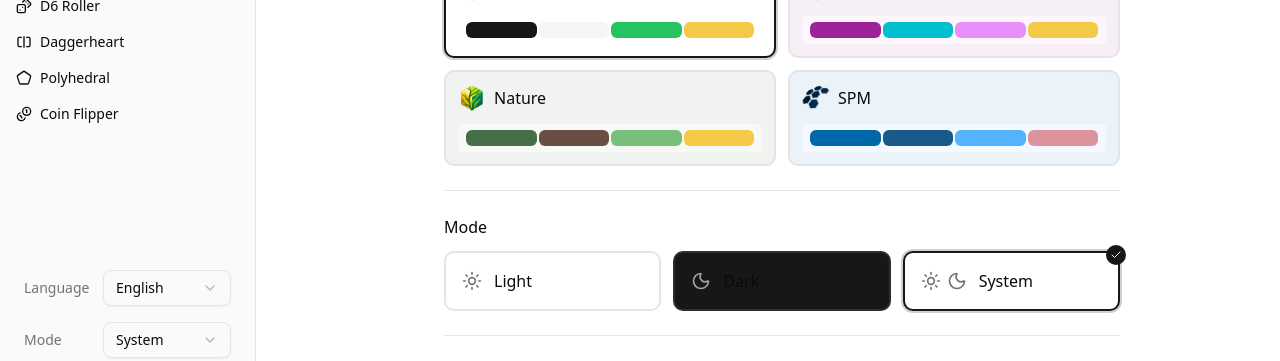
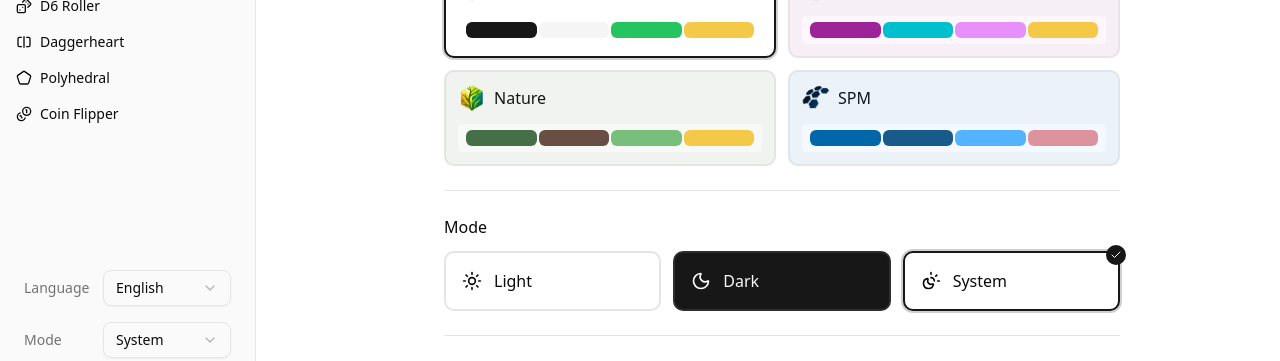
Before and after one commit to HoverBaum/talis, a Next.js app: page /en/pages/settings in a window 1280 px wide. Shown: the part 314-675 px from the top of the page. Built offline with nearby package versions, Linux system fonts and the light colour scheme.

Commit message:
🎨 cleanup theme and mode select

```diff
--- a/components/ModePicker.tsx
+++ b/components/ModePicker.tsx
@@ -11,7 +11,7 @@
 
 import { type Mode, useTheme } from './ThemeProvider'
 import { useTranslations } from 'next-intl'
-import { Check, Sun, Moon, Monitor } from 'lucide-react'
+import { Check, Sun, Moon, SunMoonIcon } from 'lucide-react'
 import { cn } from '@/lib/utils'
 import { useEffect, useState } from 'react'
 
@@ -31,7 +31,7 @@ const ModePreviewCard = ({
   label,
 }: ModePreviewCardProps) => {
   const { theme } = useTheme()
-  const ModeIcon = mode === 'light' ? Sun : mode === 'dark' ? Moon : Monitor
+  const ModeIcon = mode === 'light' ? Sun : mode === 'dark' ? Moon : SunMoonIcon
   const [systemMode, setSystemMode] = useState<'light' | 'dark'>('light')
 
   useEffect(() => {
@@ -56,10 +56,11 @@ const ModePreviewCard = ({
   const previewMode = mode === 'system' ? systemMode : mode
 
   return (
-    <div data-theme={theme} data-mode={previewMode}>
+    <div data-theme={theme} data-mode={previewMode} className="[color-scheme:inherit]">
       <button
         type="button"
         onClick={onSelect}
+        style={{ color: 'var(--foreground)' }}
         className={cn(
           'relative w-full rounded-lg border-2 p-4 text-left transition-all bg-card',
           'hover:border-primary/50 focus-visible:outline-none focus-visible:ring-2 focus-visible:ring-ring',
@@ -75,15 +76,8 @@ const ModePreviewCard = ({
 
         {/* Mode display with icon and name */}
         <div className="flex items-center gap-3">
-          {mode === 'system' ? (
-            <div className="flex items-center gap-1.5">
-              <Sun className="h-5 w-5 text-muted-foreground" />
-              <Moon className="h-5 w-5 text-muted-foreground" />
-            </div>
-          ) : (
-            <ModeIcon className="h-5 w-5 text-muted-foreground" />
-          )}
-          <span className="font-medium">{label}</span>
+          <ModeIcon className="h-5 w-5" style={{ color: 'var(--foreground)' }} />
+          <span className="font-medium" style={{ color: 'var(--foreground)' }}>{label}</span>
         </div>
       </button>
     </div>
--- a/components/ThemePicker.tsx
+++ b/components/ThemePicker.tsx
@@ -71,10 +71,11 @@ const ThemePreviewCard = ({
   const actualMode = mode === 'system' ? systemMode : mode
 
   return (
-    <div data-theme={theme} data-mode={actualMode}>
+    <div data-theme={theme} data-mode={actualMode} className="[color-scheme:inherit]">
       <button
         type="button"
         onClick={onSelect}
+        style={{ color: 'var(--foreground)' }}
         className={cn(
           'relative w-full rounded-lg border-2 p-3 text-left transition-all bg-card',
           'hover:border-primary/50 focus-visible:outline-none focus-visible:ring-2 focus-visible:ring-ring',
```
